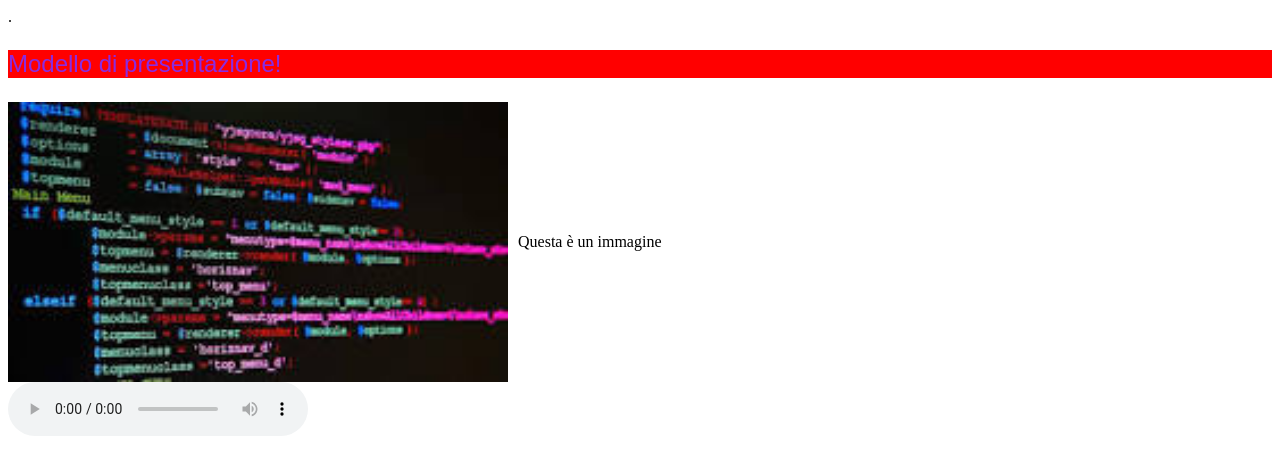
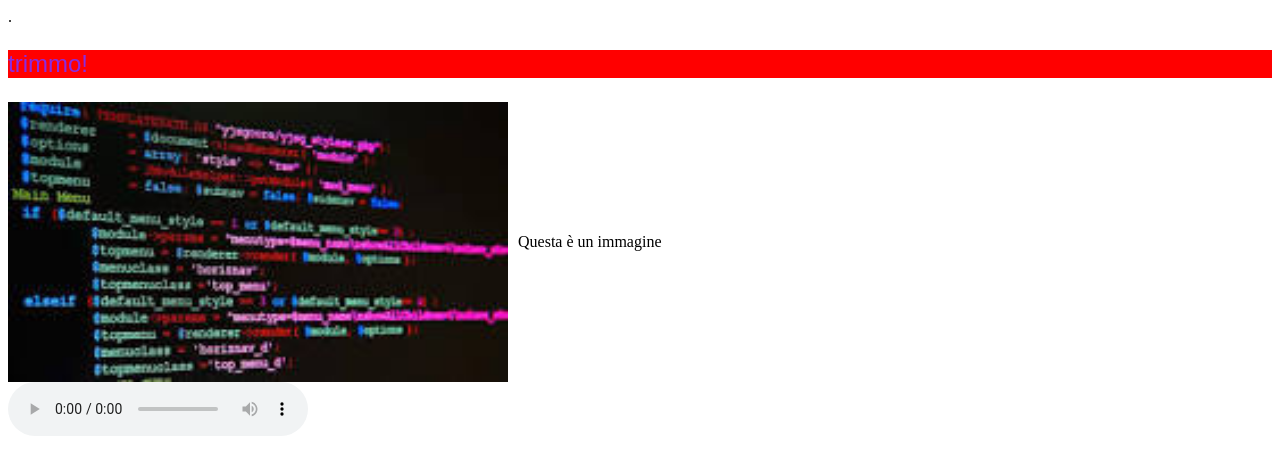
Before and after one commit to ErWodka/test-index, a plain HTML site: page index.html in a window 1280 px wide. Drawn offline with Linux system fonts and the light colour scheme.

Commit message:
PATCH 1.1
Ciao

```diff
--- a/index.html
+++ b/index.html
@@ -5,7 +5,7 @@
     <style>
     </style>    <body>
         <p id="testo" style="color: blueviolet; background-color: rgb(255, 0, 0); font-family: Arial, Helvetica, sans-serif; font-size: x-large;">
-            Modello di presentazione!
+            trimmo!
         </p>
         <div style="display: flex; align-items: center;">
             <img id="immagine" src="images/download.jpg" style="width: 500px;">
```
